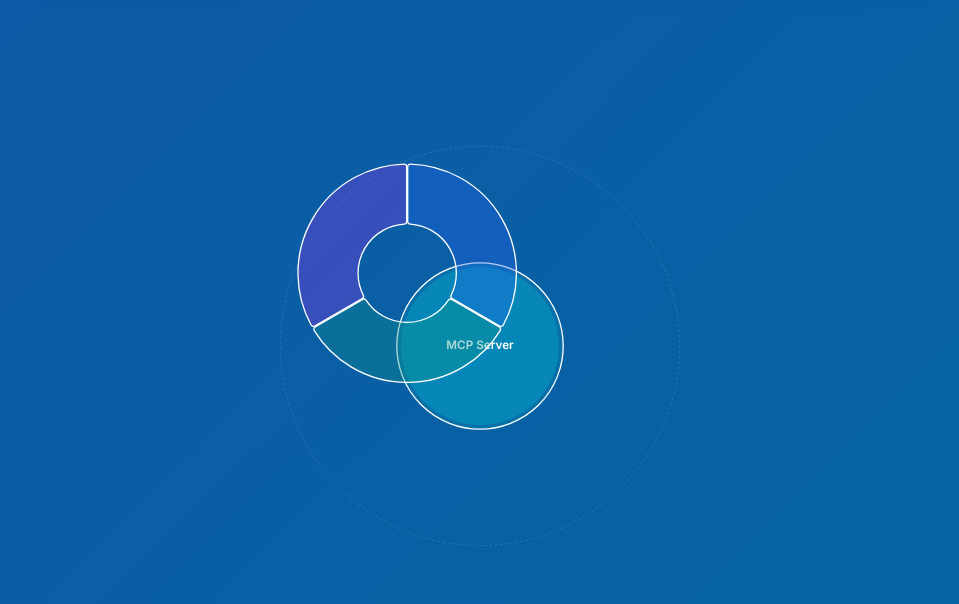
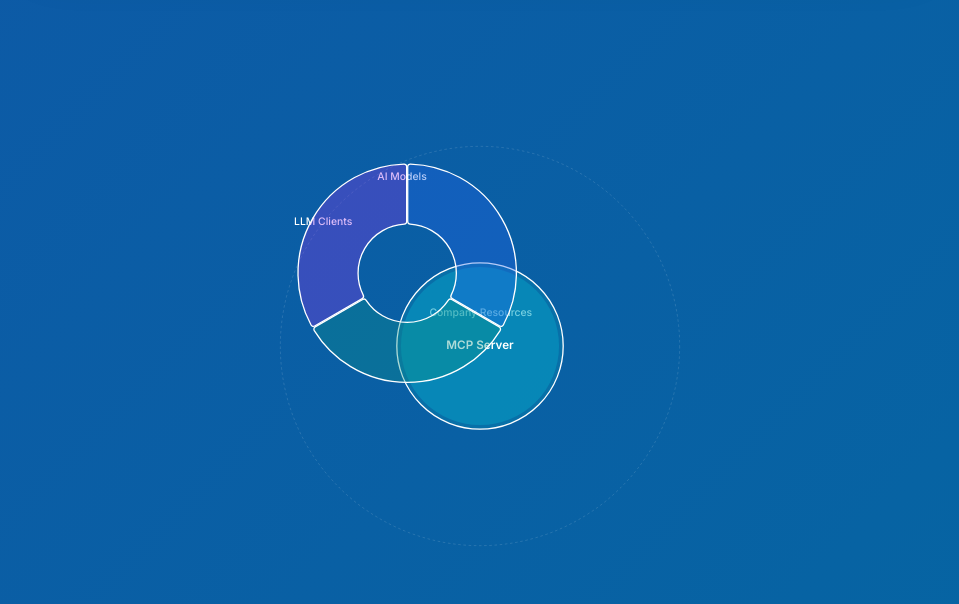
Before and after one commit to boorich/extraordinary_minds, a Next.js app: page / in a window 1280 px wide. Shown: the part 820-1424 px from the top of the page, without its empty margins (160-1119 px from the left). Built offline with nearby package versions, Linux system fonts and the light colour scheme.

Commit message:
fix: remove tooltips and add static labels
- Disable Nivo tooltips
- Add static text labels for segments
- Position labels with calculated angles
- Improve text visibility and styling

```diff
--- a/src/components/MCPArchitectureNivo.tsx
+++ b/src/components/MCPArchitectureNivo.tsx
@@ -13,6 +13,7 @@ interface ArchitectureElement {
   color: string;
   value: number;
   details: string[];
+  angle?: number; // For label positioning
 }
 
 const architectureElements: ArchitectureElement[] = [
@@ -27,7 +28,8 @@ const architectureElements: ArchitectureElement[] = [
       'Language Models (LLMs)',
       'Domain-specific AI',
       'Model orchestration'
-    ]
+    ],
+    angle: -Math.PI / 2 // Top
   },
   {
     id: 'resources',
@@ -40,7 +42,8 @@ const architectureElements: ArchitectureElement[] = [
       'Enterprise data',
       'Internal systems',
       'API integrations'
-    ]
+    ],
+    angle: Math.PI / 6 // Bottom right
   },
   {
     id: 'clients',
@@ -53,7 +56,8 @@ const architectureElements: ArchitectureElement[] = [
       'Domain Level Experts',
       'Security Controls',
       'Integration Tools'
-    ]
+    ],
+    angle: -5 * Math.PI / 6 // Top left
   }
 ];
 
@@ -75,6 +79,27 @@ const MCPArchitecture = () => {
             strokeDasharray="4 4"
             className="opacity-20"
           />
+
+          {/* Static Text Labels */}
+          {architectureElements.map((element) => {
+            if (!element.angle) return null;
+            const radius = 140; // Adjust based on your visualization size
+            const x = 200 + radius * Math.cos(element.angle);
+            const y = 200 + radius * Math.sin(element.angle);
+            return (
+              <text
+                key={element.id}
+                x={x}
+                y={y}
+                textAnchor="middle"
+                dominantBaseline="middle"
+                fill="white"
+                className="text-base font-medium"
+              >
+                {element.title}
+              </text>
+            );
+          })}
 
           {/* Center MCP Server circle - interactive */}
           <g
@@ -129,6 +154,8 @@ const MCPArchitecture = () => {
             borderColor="white"
             enableArcLabels={false}
             enableArcLinkLabels={false}
+            isInteractive={true}
+            tooltip={() => null} // Disable the tooltip completely
             onMouseEnter={(data) => {
               setActiveElement(data.id as string);
             }}
```
